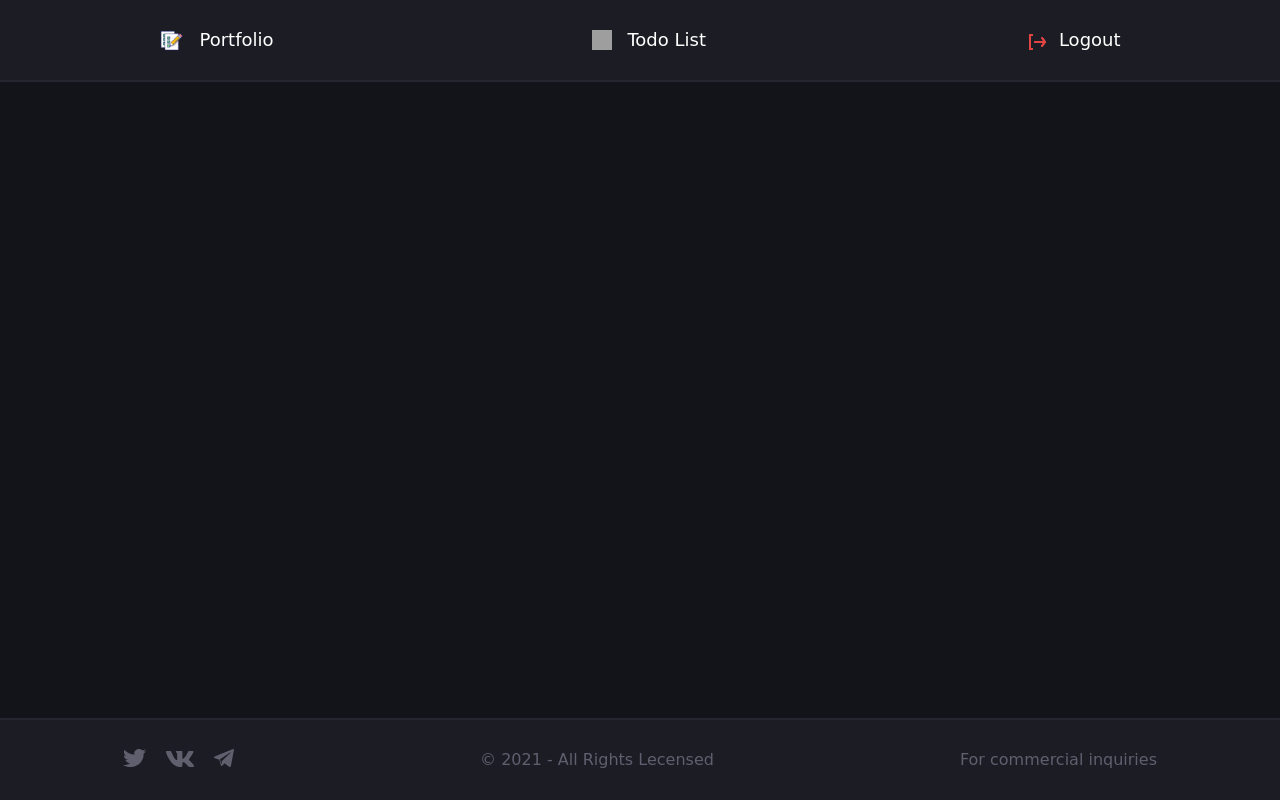
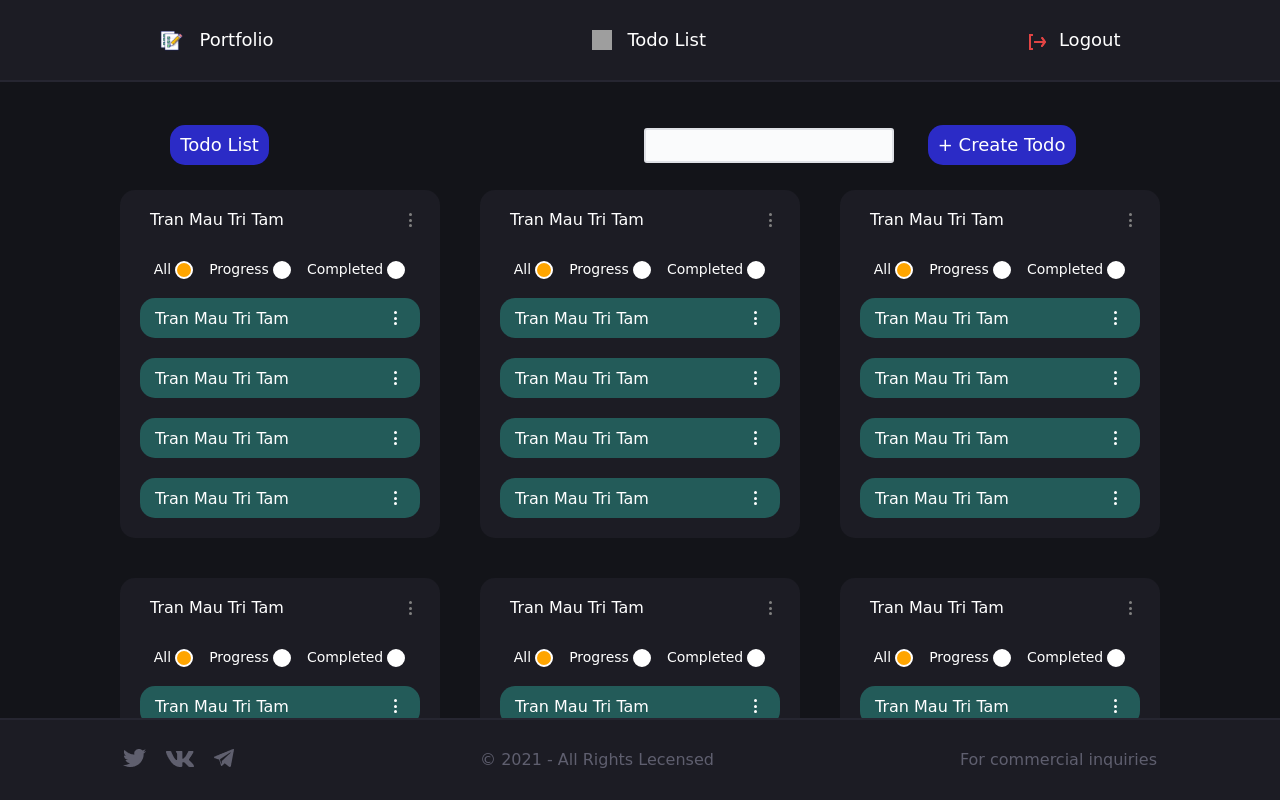
Before and after one commit to AlexeyGorbachevskiy/todo-frontend, a React (Create React App) app: page / in a window 1280 px wide. Shown: the top 800 px of the page. Built offline with nearby package versions, Linux system fonts and the light colour scheme; grey boxes are pictures that could not be loaded.

Commit message:
feat: implement todo, task components

```diff
--- a/package.json
+++ b/package.json
@@ -12,6 +12,7 @@
     "@types/react-dom": "^16.9.8",
     "@types/react-router-dom": "^5.1.7",
     "@types/styled-components": "^5.1.7",
+    "@types/uuid": "^8.3.0",
     "effector": "^21.7.5",
     "react": "^17.0.1",
     "react-dom": "^17.0.1",
@@ -20,6 +21,7 @@
     "sass": "^1.32.6",
     "styled-components": "^5.2.1",
     "typescript": "^4.0.3",
+    "uuid": "^8.3.2",
     "web-vitals": "^0.2.4"
   },
   "scripts": {
--- /dev/null
+++ b/src/assets/styles/components/_radio.scss
@@ -0,0 +1,5 @@
+
+
+.radio{
+
+}
--- /dev/null
+++ b/src/assets/styles/components/_task.scss
@@ -0,0 +1,36 @@
+
+
+.task{
+  cursor: pointer;
+  margin-top: 20px;
+  padding: 10px 15px;
+  display: flex;
+  justify-content: space-between;
+  align-items: center;
+
+  .task-title{
+
+    display: flex;
+    word-break: break-word;
+    flex-wrap: wrap;
+    margin-right: 10px;
+  }
+
+  .task-label{
+    cursor: pointer;
+    height: 20px;
+    width: 20px;
+    display: flex;
+    flex-direction: column;
+    justify-content: space-evenly;
+    align-items: center;
+
+    .task-dot{
+      height: 3px;
+      width: 3px;
+      border-radius: 50%;
+      background-color: #ffffff;
+    }
+  }
+
+}
--- /dev/null
+++ b/src/assets/styles/components/_todo.scss
@@ -0,0 +1,60 @@
+
+
+.todo{
+  padding: 20px;
+  word-break: break-word;
+
+  .todo-header{
+    display: flex;
+    justify-content: space-between;
+    align-items: flex-start;
+    margin-bottom: 30px;
+
+    .todo-title{
+      margin-left: 10px;
+      font-style: normal;
+      font-weight: 500;
+      font-size: 16px;
+      line-height: 20px;
+      display: flex;
+      align-items: center;
+      color: #FFFFFF;
+    }
+
+    .menu-icon{
+      cursor: pointer;
+      height: 20px;
+      width: 20px;
+      display: flex;
+      flex-direction: column;
+      justify-content: space-evenly;
+      align-items: center;
+
+      .todo-dot{
+        height: 3px;
+        width: 3px;
+        border-radius: 50%;
+        background-color: grey;
+
+      }
+    }
+  }
+
+
+  .todo-task-group{
+    display: flex;
+    justify-content: center;
+    align-items: center;
+    gap: 15px;
+
+    .todo-label{
+      cursor: pointer;
+      display: flex;
+      justify-content: center;
+      align-items: center;
+      font-size: 14px;
+    }
+
+  }
+
+}
--- a/src/assets/styles/components/_todos-page.scss
+++ b/src/assets/styles/components/_todos-page.scss
@@ -1,7 +1,6 @@
 
 .container {
-
-  color: green;
+  color: #ffffff;
   display: block;
 
   .todos-page-content {
@@ -102,8 +101,62 @@
       height: 100%;
       margin: 120px 0;
       display: flex;
-      flex-wrap: wrap;
+      flex-direction: column;
       justify-content: center;
+      align-items: center;
+
+      .todos-creator{
+        z-index: 0;
+        position: sticky;
+        top: 120px;
+        margin-bottom: 20px;
+        height: 50px;
+        width: 100%;
+        display: flex;
+        align-items: center;
+        justify-content: space-around;
+
+        .todos-creator__label{
+          //margin-right: 40%;
+          padding: 10px;
+          font-style: normal;
+          font-weight: 500;
+          font-size: 18px;
+          line-height: 20px;
+          display: flex;
+          align-items: center;
+          color: #FFFFFF;
+          background: #2b2bc6;
+          border-radius: 15px;
+        }
+
+        .todos-creator__create{
+          width: 500px;
+          display: flex;
+          align-items: center;
+          justify-content: space-evenly;
+
+          .input{
+            margin: 0;
+            width: 50%;
+            height: 35px;
+          }
+          .todos-creator__label{
+            cursor: pointer;
+            background: #2b2bc6;
+            border-radius: 15px;
+          }
+        }
+
+      }
+
+      .todos{
+        display: flex;
+        justify-content: center;
+        align-items: center;
+        flex-wrap: wrap;
+        gap: 40px;
+      }
 
     }
 
--- a/src/components/Container.tsx
+++ b/src/components/Container.tsx
@@ -6,7 +6,7 @@ const CustomContainer = styled.div`
   position: relative;
   z-index: 0;
   width: 100%;
-  height: 100vh;
+  min-height: calc(100vh-120px);
   font-family: "Comic Sans MS", sans-serif;
   background-color: ${({backgroundColor}: CustomContainerProps) => backgroundColor || COLORS.base};
 `;
--- /dev/null
+++ b/src/components/Radio.tsx
@@ -0,0 +1,74 @@
+import React, {ChangeEvent} from 'react'
+import styled from "styled-components";
+import {COLORS} from "../constants/styles";
+import '../assets/styles/components/_radio.scss';
+
+export const RadioWrapper = styled.input`
+  visibility: hidden;
+  cursor:pointer;
+  width: 15px;
+  height: 15px;
+  color: ${({}: RadioWrapperProps) => COLORS.green};
+  background-color: ${({backgroundColor}: RadioWrapperProps) => backgroundColor || COLORS.aqua};
+
+  &:after {
+        width: 14px;
+        height: 14px;
+        border-radius: 15px;
+        top: -2px;
+        left: -1px;
+        position: relative;
+        background-color: #ffffff;
+        content: '';
+        display: inline-block;
+        visibility: visible;
+        border: 2px solid white;
+    }
+
+    &:checked:after {
+        width: 14px;
+        height: 14px;
+        border-radius: 15px;
+        top: -2px;
+        left: -1px;
+        position: relative;
+        background-color: #ffa500;
+        content: '';
+        display: inline-block;
+        visibility: visible;
+        border: 2px solid white;
+    }
+
+`;
+export const Radio = ({name, checked, value, id, onChange}: RadioProps) => {
+    return (
+        <RadioWrapper
+            className="radio"
+            type="radio"
+            name={name}
+            checked={checked}
+            value={value}
+            id={id}
+            onChange={onChange}
+        />
+    )
+}
+
+
+type RadioProps = {
+    id?: string
+    name: string
+    checked?: boolean
+    value?: string
+    onChange?: (e: ChangeEvent<HTMLInputElement | HTMLTextAreaElement | HTMLSelectElement>) => void
+}
+
+type RadioWrapperProps = {
+    id?: string
+    backgroundColor?: string
+    className?: string
+    name: string
+    checked?: boolean
+    value?: string
+    onChange?: (e: ChangeEvent<HTMLInputElement | HTMLTextAreaElement | HTMLSelectElement>) => void
+}
--- /dev/null
+++ b/src/components/Task.tsx
@@ -0,0 +1,39 @@
+import React from 'react'
+import styled from "styled-components";
+import {COLORS} from "../constants/styles";
+import '../assets/styles/components/_task.scss';
+
+
+
+const TaskWrapper = styled.div`
+  width: 200;
+  min-height: 20px;
+  border-radius: 15px;
+  background-color: ${({backgroundColor}: TaskWrapperProps) => backgroundColor || COLORS.aqua};
+`;
+export const Task = ({}:TaskProps) => {
+    return (
+       <TaskWrapper className="task">
+
+           <div className="task-title">
+               Tran Mau Tri Tam
+           </div>
+           <div className="task-label">
+               <div className="task-dot" />
+               <div className="task-dot" />
+               <div className="task-dot" />
+           </div>
+
+       </TaskWrapper>
+    )
+}
+
+
+type TaskProps = {
+
+}
+
+type TaskWrapperProps = {
+    backgroundColor?: string;
+    className?: string;
+}
--- /dev/null
+++ b/src/components/Todo.tsx
@@ -0,0 +1,80 @@
+import React, {ChangeEvent, useEffect, useState} from 'react'
+import styled from "styled-components";
+import {COLORS} from "../constants/styles";
+import '../assets/styles/components/_todo.scss';
+import {Task} from "./Task";
+import {Radio} from "./Radio";
+import {v1} from "uuid";
+
+
+const TodoWrapper = styled.div`
+  width: 280px;
+  min-height: 50px;
+  border-radius: 15px;
+  background-color: ${({backgroundColor}: TodoWrapperProps) => backgroundColor || COLORS.base};
+`;
+
+export const Todo = ({}: TodoProps) => {
+    const name = v1();
+    const all = v1();
+    const progress = v1();
+    const completed = v1();
+
+
+    const [radio, setRadio] = useState<string>('All');
+    const handleRadioChange = (e: ChangeEvent<HTMLInputElement | HTMLTextAreaElement | HTMLSelectElement>) => {
+        const {value} = e.target;
+        setRadio(value);
+    }
+
+    return (
+        <TodoWrapper className="todo">
+
+            <div className="todo-header">
+                <div className="todo-title">
+                    Tran Mau Tri Tam
+                </div>
+                <div className="menu-icon">
+                    <div className="todo-dot"/>
+                    <div className="todo-dot"/>
+                    <div className="todo-dot"/>
+                </div>
+            </div>
+
+            <div className="todo-task-group">
+                <label htmlFor={all} className="todo-label">
+                    All
+                    <Radio id={all} name={name} value="All" onChange={handleRadioChange} checked={radio === "All"}/>
+                </label>
+                <label htmlFor={progress} className="todo-label">
+                    Progress
+                    <Radio id={progress} name={name} value="Progress" onChange={handleRadioChange}
+                           checked={radio === "Progress"}/>
+                </label>
+                <label htmlFor={completed} className="todo-label">
+                    Completed
+                    <Radio id={completed} name={name} value="Completed" onChange={handleRadioChange}
+                           checked={radio === "Completed"}/>
+                </label>
+            </div>
+
+            <div className="todo-main">
+                <Task/>
+                <Task/>
+                <Task/>
+                <Task/>
+
+                {/*No tasks added*/}
+            </div>
+
+        </TodoWrapper>
+    )
+}
+
+
+type TodoProps = {}
+
+type TodoWrapperProps = {
+    backgroundColor?: string;
+    className?: string;
+}
--- a/src/constants/styles.js
+++ b/src/constants/styles.js
@@ -4,6 +4,8 @@ export const COLORS = {
     base: '#1C1C24',
     darkMain: '#131419',
     greyMain:'#5F5F6E',
+    blueMain: '#2b2bc6',
+    aqua: '#235b59',
 
     lightGrey: '#FAFBFC',
     grey: '#DFE1E6',
--- a/src/pages/TodosPage.tsx
+++ b/src/pages/TodosPage.tsx
@@ -12,6 +12,9 @@ import logout from "../assets/images/logout.svg";
 import facebook from "../assets/images/facebook.png";
 import vk from "../assets/images/vk.png";
 import telegram from "../assets/images/telegram.png";
+import {Todo} from "../components/Todo";
+import {Input} from "../components/Input";
+import '../assets/styles/components/_input.scss';
 
 export function TodosPage() {
     const auth = useContext(AuthContext);
@@ -61,6 +64,32 @@ export function TodosPage() {
                 </Header>
 
                 <div className="todos-wrapper">
+                    <div className="todos-creator">
+                        <div className="todos-creator__label">Todo List</div>
+                        <div className="todos-creator__create">
+                            <Input className="input"/>
+                            <p className="todos-creator__label">+ Create Todo</p>
+                        </div>
+                    </div>
+
+                    <div className="todos">
+                        <Todo/>
+                        <Todo/>
+                        <Todo/>
+                        <Todo/>
+                        <Todo/>
+                        <Todo/>
+                        <Todo/>
+                        <Todo/>
+                        <Todo/>
+                        <Todo/>
+                        <Todo/>
+                        <Todo/>
+                        <Todo/>
+                        <Todo/>
+                        <Todo/>
+                        <Todo/>
+                    </div>
 
                 </div>
 
```
Also changed, not shown: src/assets/images/vertical.png (added), 1 other file (tests, documents, lock files or other folders).
